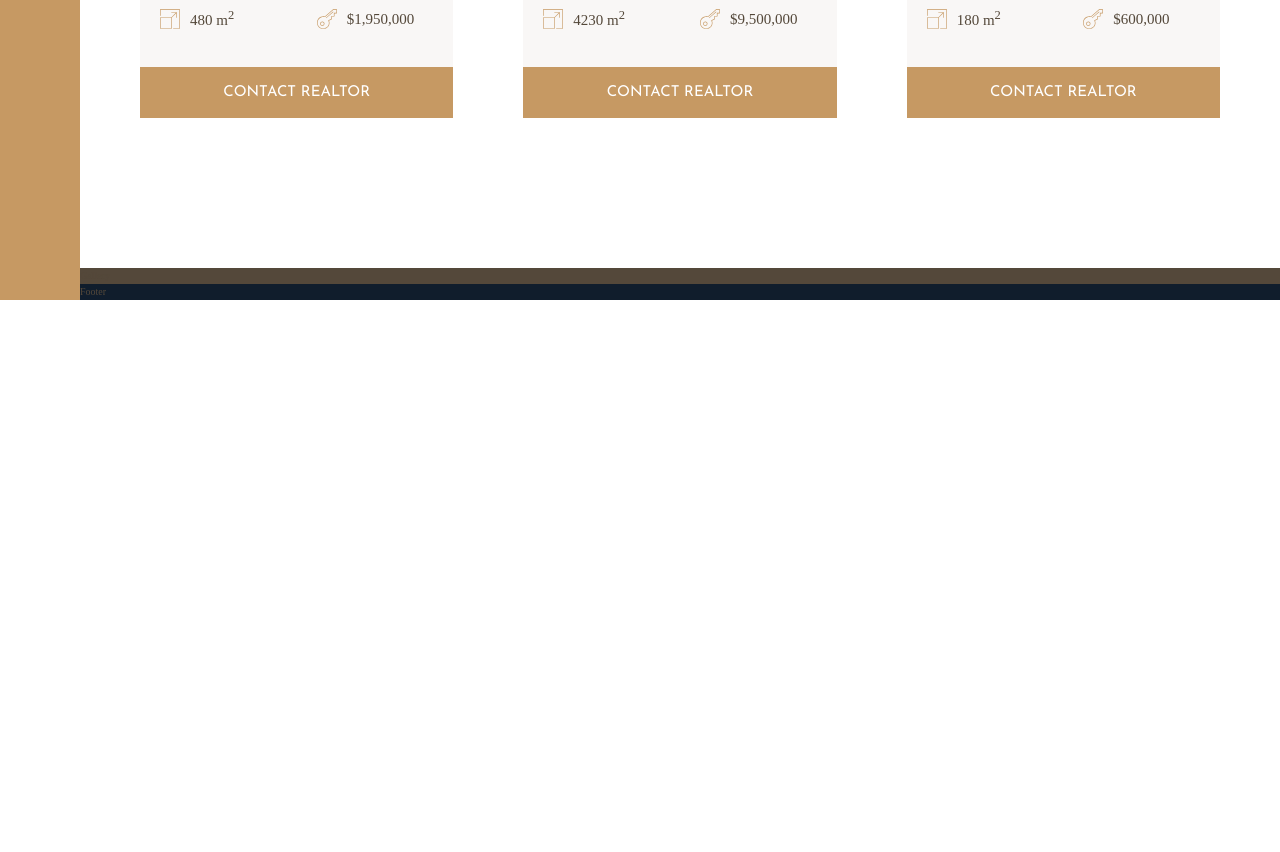
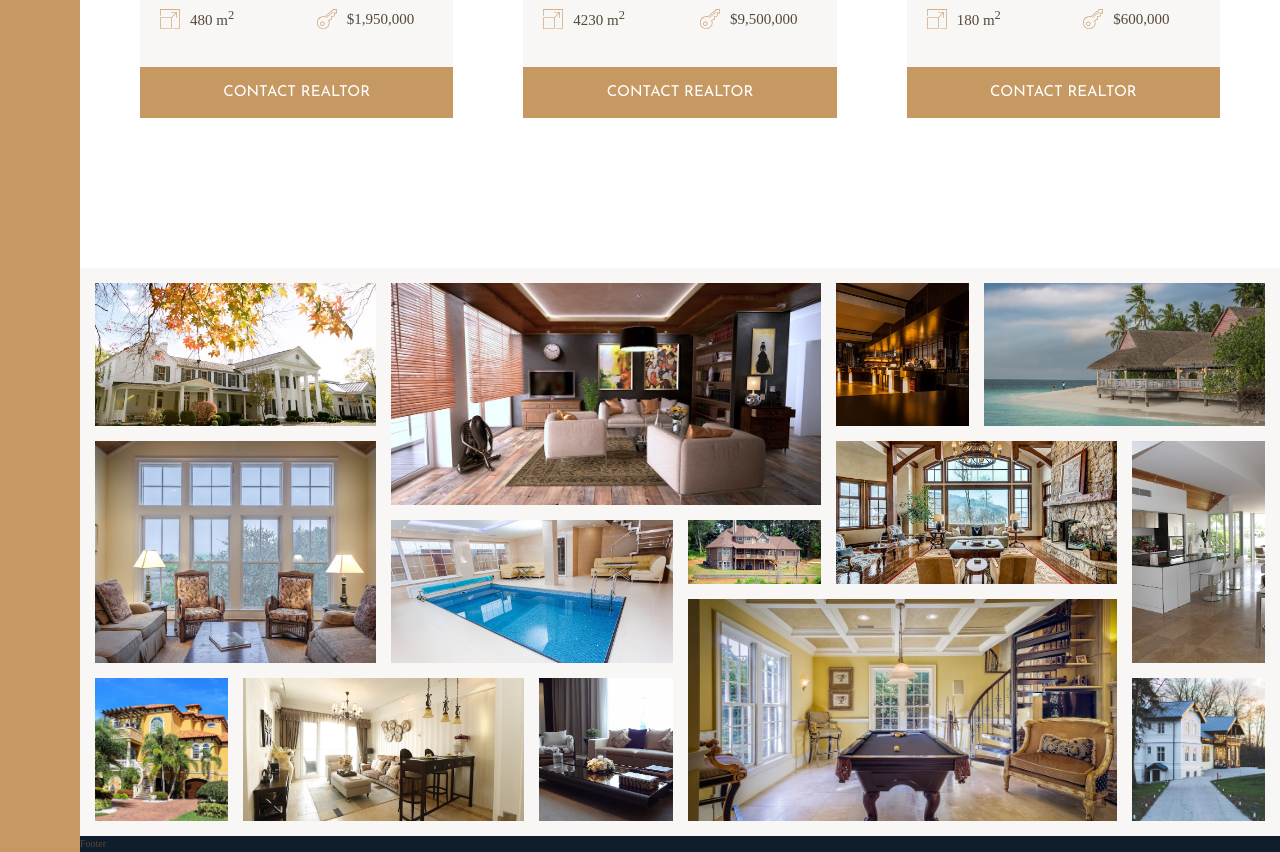
Before and after one commit to AlinaCosta/Grid-Project-Github, a website: page index.html in a window 1280 px wide. Shown: the part 2804-3656 px from the top of the page. Before the commit the page ends 3104 px from the top, so only its background shows below. Drawn offline with Linux system fonts and the light colour scheme.

Commit message:
created the gallery with CSS GRID

```diff
--- a/index.html
+++ b/index.html
@@ -304,7 +304,70 @@
       </div>
     </section>
 
-    <section class="gallery">Gallery</section>
+    <section class="gallery">
+      <figure class="gallery__item gallery__item--1">
+        <img src="img/gal-1.jpeg" alt="Gallery image 1" class="gallery__img" />
+      </figure>
+      <figure class="gallery__item gallery__item--2">
+        <img src="img/gal-2.jpeg" alt="Gallery image 2" class="gallery__img" />
+      </figure>
+      <figure class="gallery__item gallery__item--3">
+        <img src="img/gal-3.jpeg" alt="Gallery image 3" class="gallery__img" />
+      </figure>
+      <figure class="gallery__item gallery__item--4">
+        <img src="img/gal-4.jpeg" alt="Gallery image 4" class="gallery__img" />
+      </figure>
+      <figure class="gallery__item gallery__item--5">
+        <img src="img/gal-5.jpeg" alt="Gallery image 5" class="gallery__img" />
+      </figure>
+      <figure class="gallery__item gallery__item--6">
+        <img src="img/gal-6.jpeg" alt="Gallery image 6" class="gallery__img" />
+      </figure>
+      <figure class="gallery__item gallery__item--7">
+        <img src="img/gal-7.jpeg" alt="Gallery image 7" class="gallery__img" />
+      </figure>
+      <figure class="gallery__item gallery__item--8">
+        <img src="img/gal-8.jpeg" alt="Gallery image 8" class="gallery__img" />
+      </figure>
+      <figure class="gallery__item gallery__item--9">
+        <img src="img/gal-9.jpeg" alt="Gallery image 9" class="gallery__img" />
+      </figure>
+      <figure class="gallery__item gallery__item--10">
+        <img
+          src="img/gal-10.jpeg"
+          alt="Gallery image 10"
+          class="gallery__img"
+        />
+      </figure>
+      <figure class="gallery__item gallery__item--11">
+        <img
+          src="img/gal-11.jpeg"
+          alt="Gallery image 11"
+          class="gallery__img"
+        />
+      </figure>
+      <figure class="gallery__item gallery__item--12">
+        <img
+          src="img/gal-12.jpeg"
+          alt="Gallery image 12"
+          class="gallery__img"
+        />
+      </figure>
+      <figure class="gallery__item gallery__item--13">
+        <img
+          src="img/gal-13.jpeg"
+          alt="Gallery image 13"
+          class="gallery__img"
+        />
+      </figure>
+      <figure class="gallery__item gallery__item--14">
+        <img
+          src="img/gal-14.jpeg"
+          alt="Gallery image 14"
+          class="gallery__img"
+        />
+      </figure>
+    </section>
     <footer class="footer">Footer</footer>
   </body>
 </html>
--- a/sass/_gallery.scss
+++ b/sass/_gallery.scss
@@ -1,4 +1,76 @@
 .gallery {
-  background-color: $color-grey-dark-1;
+  background-color: $color-grey-light-1;
   grid-column: full-start / full-end;
+
+  display: grid;
+  grid-template-columns: repeat(8, 1fr);
+  grid-template-rows: repeat(7, 5vw);
+  gap: 1.5rem;
+  padding: 1.5rem;
+
+  &__item {
+    &--1 {
+      grid-row: 1 / span 2;
+      grid-column: 1 / span 2;
+    }
+    &--2 {
+      grid-row: 1 / span 3;
+      grid-column: 3 / span 3;
+    }
+    &--3 {
+      grid-row: 1 / span 2;
+      grid-column: 6 / 7;
+    }
+    &--4 {
+      grid-row: 1 / span 2;
+      grid-column: 7 / -1;
+    }
+    &--5 {
+      grid-row: 3 / span 3;
+      grid-column: 1 / span 2;
+    }
+    &--6 {
+      grid-row: 4 / span 2;
+      grid-column: 3 / span 2;
+    }
+    &--7 {
+      grid-row: 4 / 5;
+      grid-column: 5 / 6;
+    }
+    &--8 {
+      grid-row: 3 / span 2;
+      grid-column: 6 / span 2;
+    }
+    &--9 {
+      grid-row: 3 / span 3;
+      grid-column: 8/9;
+    }
+    &--10 {
+      grid-row: 6 / span 2;
+      grid-column: 1 / 2;
+    }
+    &--11 {
+      grid-row: 6 / span 2;
+      grid-column: 2 / span 2;
+    }
+    &--12 {
+      grid-row: 6 / span 2;
+      grid-column: 4 / 5;
+    }
+    &--13 {
+      grid-row: 5 / -1;
+      grid-column: 5 / span 3;
+    }
+    &--14 {
+      grid-row: 6 / 8;
+      grid-column: 8 / 9;
+    }
+  }
+
+  &__img {
+    width: 100%;
+    height: 100%;
+    object-fit: cover;
+    display: block;
+  }
 }
```
Also changed, not shown: css/style.css.
